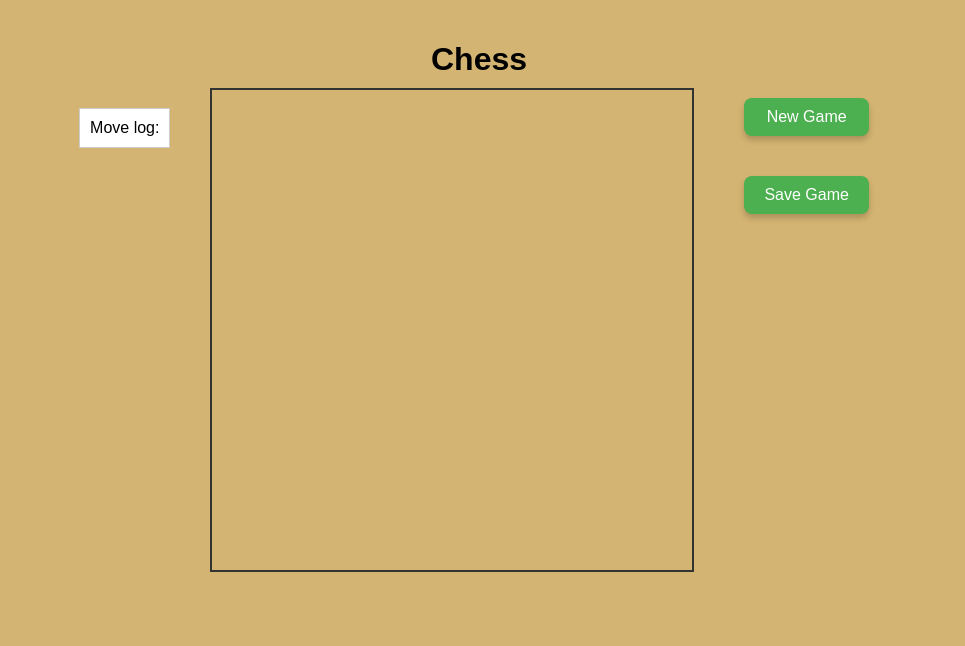
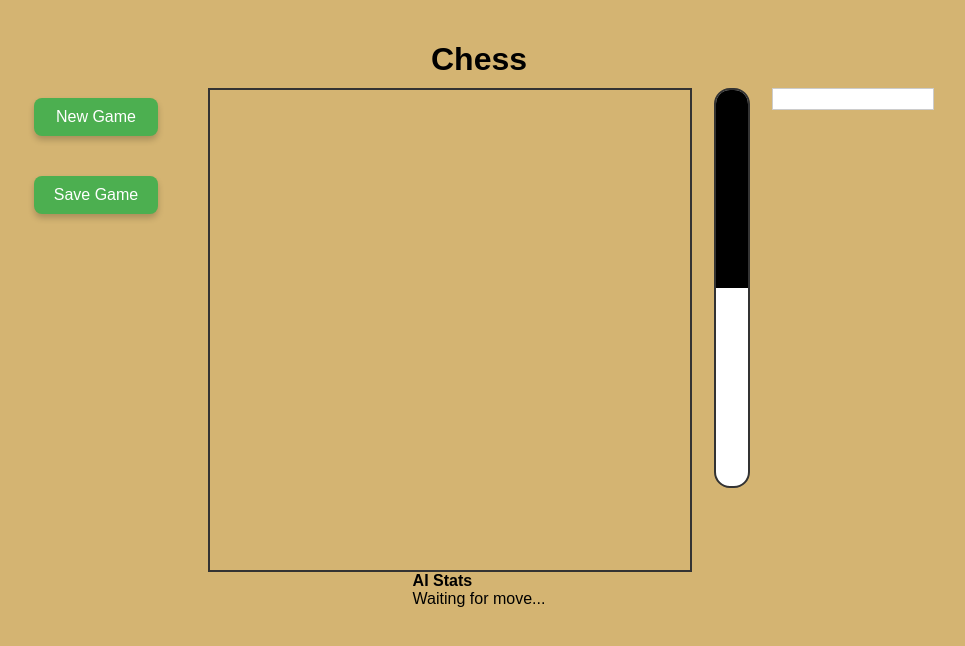
Before and after one commit to dawrinmiller/ChessGame, a Django app: page / in a window 1280 px wide. Shown: the top 646 px of the page, without its empty margins (161-1126 px from the left). Run offline with Django 5.2, Linux system fonts and the light colour scheme; data that the repository does not hold is empty; parts of the project's set-up code (start-up, migrations or seed data) failed here and were passed over.

Commit message:
Added a evaluation bar, dynamic ai diffulty, and a way to track the difficulty

```diff
--- a/chessgame/static/css/style.css
+++ b/chessgame/static/css/style.css
@@ -19,10 +19,23 @@ h1 {
     align-items: flex-start;
 }
 
-#left-panel, #right-panel {
+#left-panel {
     display: flex;
     flex-direction: column;
     gap: 20px;
+}
+
+#main-panel {
+    display: flex;
+    flex-direction: column;
+    align-items: flex-start;
+}
+
+#board-bar-log {
+    display: flex;
+    flex-direction: row;
+    align-items: flex-start;
+    gap: 16px; /* space between board, bar, and log */
 }
 
 #board {
@@ -85,9 +98,55 @@ button:active {
 }
 
 #move-log {
-    max-height: 200px;
+    max-height: 480px;
+    min-width: 120px;
+    width: 140px;
     overflow-y: auto;
     border: 1px solid #ccc;
     padding: 10px;
     background: white;
+    margin-left: 0;
 }
+
+#eval-bar-vertical-container {
+    height: 400px;
+    width: 48px;
+    display: flex;
+    flex-direction: column;
+    align-items: center;
+    margin-bottom: 20px;
+}
+
+#eval-bar-vertical {
+    position: relative;
+    width: 32px;
+    height: 400px;
+    background: #fff; /* White background for white advantage */
+    border: 2px solid #333;
+    border-radius: 16px;
+    overflow: hidden;
+}
+
+#eval-bar-vertical-fill {
+    position: absolute;
+    left: 0; right: 0; top: 0;
+    width: 100%;
+    background: #000; /* Black fill for black advantage */
+    height: 50%; /* Default: even */
+    transition: height 0.4s cubic-bezier(.4,2.2,.2,1), top 0.4s cubic-bezier(.4,2.2,.2,1);
+    z-index: 1;
+}
+
+#eval-bar-vertical-label {
+    position: absolute;
+    width: 100%;
+    text-align: center;
+    top: 8px;
+    left: 0;
+    font-weight: bold;
+    color: #333;
+    z-index: 2;
+    pointer-events: none;
+    font-size: 14px;
+    text-shadow: 0 1px 2px #fff, 0 -1px 2px #fff;
+}
--- a/chessgame/static/js/chess.js
+++ b/chessgame/static/js/chess.js
@@ -164,6 +164,8 @@ document.addEventListener('DOMContentLoaded', () => {
 
     // Start the game
     startNewGame();
+
+    document.getElementById('save-game').addEventListener('click', saveGame);
 });
 
 // Modify the handleCellClick function to add more logging
@@ -204,10 +206,29 @@ async function handleCellClick(e) {
             const response = await api.makeMove(gameId, move);
 
             if (response.success) {
-                console.log('Move successful');
                 const newBoard = fenToBoard(response.fen);
                 createBoard(newBoard);
                 moveLog.innerHTML += `${selectedPiece} ${move}<br>`;
+
+                // Handle check and game over states
+                if (response.is_game_over) {
+                    alert(`Game Over! ${response.status}`);
+                    // Optionally restart game or disable further moves
+                } else if (response.is_check) {
+                    status.innerText = "Check!";
+                    setTimeout(() => {
+                        status.innerText = isPlayerTurn ? "Your Turn" : "AI's Turn";
+                    }, 1000);
+                }
+
+                if (response.evaluation !== undefined) {
+                    updateEvalBar(response.evaluation);
+                }
+
+                if (response.ai_stats !== undefined) {
+                    updateAIStats(response.ai_stats);
+                }
+
                 isPlayerTurn = false;
                 updateStatus();
             } else {
@@ -249,7 +270,22 @@ async function startNewGame() {
 
 // Saves the game (placeholder)
 function saveGame() {
-  alert("Game saved!");
+    if (!gameId) {
+        alert("No game in progress!");
+        return;
+    }
+    fetch(`/get_game_state/${gameId}/`)
+        .then(response => response.json())
+        .then(data => {
+            if (data.fen) {
+                showFenModal(data.fen);
+            } else {
+                alert("Could not retrieve FEN.");
+            }
+        })
+        .catch(() => {
+            alert("Error retrieving game state.");
+        });
 }
 
 // Update the game status
@@ -271,8 +307,88 @@ setInterval(async () => {
                 isPlayerTurn = true;
                 updateStatus();
             }
+
+            if (response.evaluation !== undefined) {
+                updateEvalBar(response.evaluation);
+            }
+
+            if (response.ai_stats !== undefined) {
+                updateAIStats(response.ai_stats);
+            }
         } catch (error) {
             console.error('Failed to get game state:', error);
         }
     }
 }, 1000);
+
+function updateEvalBar(evaluation) {
+    const barFill = document.getElementById('eval-bar-vertical-fill');
+    const barLabel = document.getElementById('eval-bar-vertical-label');
+
+    let percent = 50;
+    let label = '';
+
+    if (typeof evaluation === 'string' && evaluation.startsWith('Mate')) {
+        if (evaluation.includes('-')) {
+            percent = 100; // All black (top-down)
+            label = evaluation + ' (Black wins)';
+        } else {
+            percent = 0; // All white
+            label = evaluation + ' (White wins)';
+        }
+    } else if (!isNaN(evaluation)) {
+        let evalNum = Math.max(-5, Math.min(5, evaluation / 100));
+        percent = 50 - (evalNum * 10); // -5 -> 100% (all black), 0 -> 50%, +5 -> 0% (all white)
+        label = (evaluation > 0 ? '+' : '') + (evaluation / 100).toFixed(2);
+    } else {
+        percent = 50;
+        label = '0.00';
+    }
+
+    barFill.style.height = percent + '%';
+    barFill.style.top = '0';
+    barLabel.innerText = label;
+}
+
+function updateAIStats(aiStats) {
+    const statsDiv = document.getElementById('ai-stats-content');
+    if (!statsDiv) return; // Prevents errors if the div is missing
+    if (!aiStats || Object.keys(aiStats).length === 0) {
+        statsDiv.innerText = "No AI move yet.";
+        return;
+    }
+    let html = "";
+    for (const [key, value] of Object.entries(aiStats)) {
+        html += `<div><b>${key}:</b> ${value}</div>`;
+    }
+    statsDiv.innerHTML = html;
+}
+
+function showFenModal(fen) {
+    const modal = document.getElementById('fen-modal');
+    const input = document.getElementById('fen-modal-input');
+    input.value = fen;
+    modal.style.display = 'flex';
+}
+
+function hideFenModal() {
+    document.getElementById('fen-modal').style.display = 'none';
+}
+
+function copyFenToClipboard() {
+    const input = document.getElementById('fen-modal-input');
+    input.select();
+    input.setSelectionRange(0, 99999); // For mobile devices
+    document.execCommand('copy');
+    // Optionally, show a quick confirmation
+    document.getElementById('fen-modal-copy').innerText = 'Copied!';
+    setTimeout(() => {
+        document.getElementById('fen-modal-copy').innerText = 'Copy';
+    }, 1000);
+}
+
+// Attach modal event listeners after DOM is loaded
+document.addEventListener('DOMContentLoaded', () => {
+    document.getElementById('fen-modal-close').onclick = hideFenModal;
+    document.getElementById('fen-modal-copy').onclick = copyFenToClipboard;
+});
--- a/chessgame/templates/chessgame/index.html
+++ b/chessgame/templates/chessgame/index.html
@@ -13,15 +13,39 @@
   <h1>Chess</h1>
   <div id="game-container">
     <div id="left-panel">
+      <button id="new-game">New Game</button>
+      <button id="save-game">Save Game</button>
       <div id="status"></div>
-      <div id="move-log">Move log:</div>
+      <!-- You can add more controls here -->
     </div>
+    <div id="main-panel">
+      <div id="board-bar-log">
+        <div id="board"></div>
+        <div id="eval-bar-vertical-container">
+          <div id="eval-bar-vertical">
+            <div id="eval-bar-vertical-fill"></div>
+            <span id="eval-bar-vertical-label"></span>
+          </div>
+        </div>
+        <div id="move-log"></div>
+      </div>
+      <div id="status"></div>
+    </div>
+  </div>
 
-    <div id="board"></div>
+  <div id="evaluation"></div>
 
-    <div id="right-panel">
-      <button onclick="startNewGame()">New Game</button>
-      <button onclick="saveGame()">Save Game</button>
+  <div id="ai-stats">
+    <strong>AI Stats</strong>
+    <div id="ai-stats-content">Waiting for move...</div>
+  </div>
+
+  <div id="fen-modal" style="display:none; position:fixed; top:0; left:0; width:100vw; height:100vh; background:rgba(0,0,0,0.4); align-items:center; justify-content:center; z-index:1000;">
+    <div style="background:#fff; padding:20px; border-radius:8px; min-width:300px; box-shadow:0 2px 12px #0003; position:relative;">
+      <h3>Current FEN</h3>
+      <input id="fen-modal-input" type="text" style="width:100%; font-size:14px; margin-bottom:10px;" readonly>
+      <button id="fen-modal-copy">Copy</button>
+      <button id="fen-modal-close" style="float:right;">Close</button>
     </div>
   </div>
 
--- a/chessgame/urls.py
+++ b/chessgame/urls.py
@@ -6,4 +6,5 @@ urlpatterns = [
     path('new_game/', views.new_game, name='new_game'),
     path('make_move/<int:game_id>/', views.make_move, name='make_move'),
     path('get_game_state/<int:game_id>/', views.get_game_state, name='get_game_state'),
+    path('set_ai_level/', views.set_ai_level, name='set_ai_level'),
 ]
--- a/chessgame/views.py
+++ b/chessgame/views.py
@@ -3,7 +3,12 @@ from django.http import JsonResponse
 from .models import Game
 from .ai_link import StockfishLink
 import json
+import logging
+from django.views.decorators.csrf import csrf_exempt
 
+# Imports and adds security exemption
+
+logger = logging.getLogger(__name__)
 
 stockfish = StockfishLink()
 
@@ -32,42 +37,59 @@ def make_move(request, game_id):
         game = Game.objects.get(id=game_id)
         data = json.loads(request.body)
         move = data.get('move')
-
-# ^^^ Takes every new move as a POST request and uses djangos gameid to find what game to update ^^^
+        print("Received move:", move)
+        print("Current FEN:", game.fen)
 
         if not move:
             return JsonResponse({'error': 'Move is required'}, status=400)
 
-        if game.make_move(move):
-            # After player's move, make AI move
-            ai_move = stockfish.get_best_move(game.fen)
-            game.make_move(ai_move)
-
+        move_result = game.make_move(move)
+        print("Move result:", move_result)
+        if move_result:
+            evaluation = stockfish.evaluate_fen(game.fen)
+            # Convert evaluation to centipawns (int) if possible
+            eval_cp = 0
+            if isinstance(evaluation, int):
+                eval_cp = evaluation
+            elif isinstance(evaluation, str) and evaluation.startswith('Mate'):
+                eval_cp = None  # For mate, don't adjust difficulty
+            else:
+                try:
+                    eval_cp = int(evaluation)
+                except Exception:
+                    eval_cp = 0
+            # Only make AI move if game isn't over
+            if game.status == 'ACTIVE':
+                ai_move, ai_stats = stockfish.get_dynamic_move(game.fen, eval_cp)
+                game.make_move(ai_move)
+                evaluation = stockfish.evaluate_fen(game.fen)
+            else:
+                ai_stats = {}
             return JsonResponse({
                 'success': True,
                 'fen': game.fen,
                 'status': game.status,
-                'ai_move': ai_move
+                'evaluation': evaluation,
+                'ai_stats': ai_stats
             })
         else:
             return JsonResponse({'error': 'Invalid move'}, status=400)
 
+    except Exception as e:
+        print("Exception in make_move:", e)
+        return JsonResponse({'error': 'Move failed'}, status=500)
+
 #^^^ First checks if whats input is a move(It will be) then calls to the make_move function to verify if the move is legal and if it is it moves and if its not it sends out a message "Invalid move" ^^^
-
-    except Game.DoesNotExist:
-        return JsonResponse({'error': 'Game not found'}, status=404)
-    except json.JSONDecodeError:
-        return JsonResponse({'error': 'Invalid JSON'}, status=400)
-
-#^^^ Catches if the game its trying to move in is not there or the JSON doesnt make sense^^^
 
 def get_game_state(request, game_id):
     try:
         game = Game.objects.get(id=game_id)
+        evaluation = stockfish.evaluate_fen(game.fen)
         return JsonResponse({
             'game_id': game.id,
             'fen': game.fen,
-            'status': game.status
+            'status': game.status,
+            'evaluation': evaluation
         })
 
 # ^^^ Gathers the game state after any action and updates the board accordingly for both sides and reads board status (CHECKMATE,STALEMATE,ACTIVE,CHECK etc,)  ^^^
@@ -76,3 +98,21 @@ def get_game_state(request, game_id):
         return JsonResponse({'error': 'Game not found'}, status=404)
 
 #^^^ Catches if the game its trying to move in is not there ^^^
+
+@csrf_exempt
+def set_ai_level(request):
+    if request.method == 'POST':
+        try:
+            data = json.loads(request.body)
+            level = data.get('level')
+            if level is not None and 0 <= int(level) <= 20:
+                stockfish.set_difficulty(int(level))
+                return JsonResponse({'success': True, 'level': int(level)})
+            else:
+                return JsonResponse({'error': 'Level must be between 0 and 20'}, status=400)
+        except Exception as e:
+            return JsonResponse({'error': str(e)}, status=400)
+    return JsonResponse({'error': 'POST request required'}, status=400)
+
+
+#View to allow the AI to change difficulty
```
Also changed, not shown: chessgame/ai_link.py (+45 -2 lines), chessgame/models.py (+18 -3 lines), db.sqlite3.
